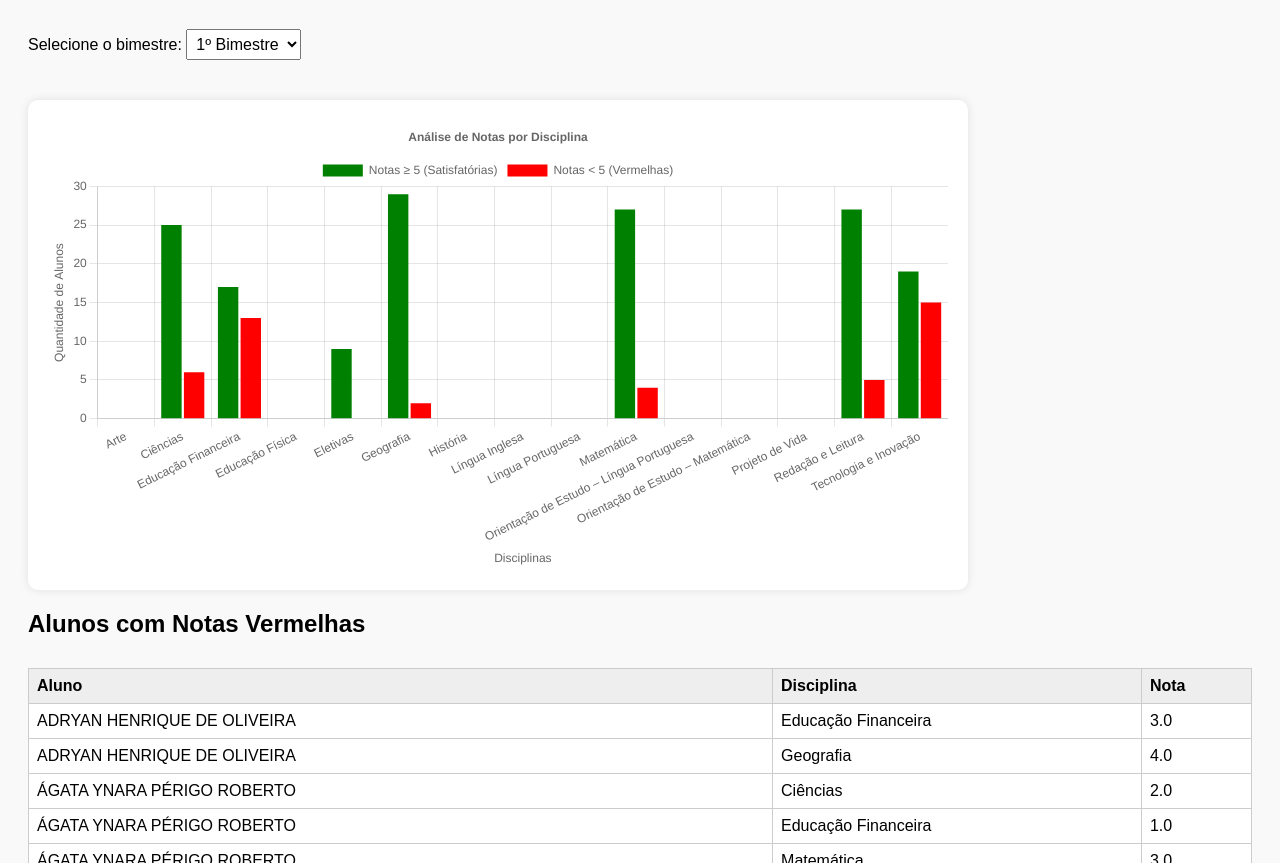
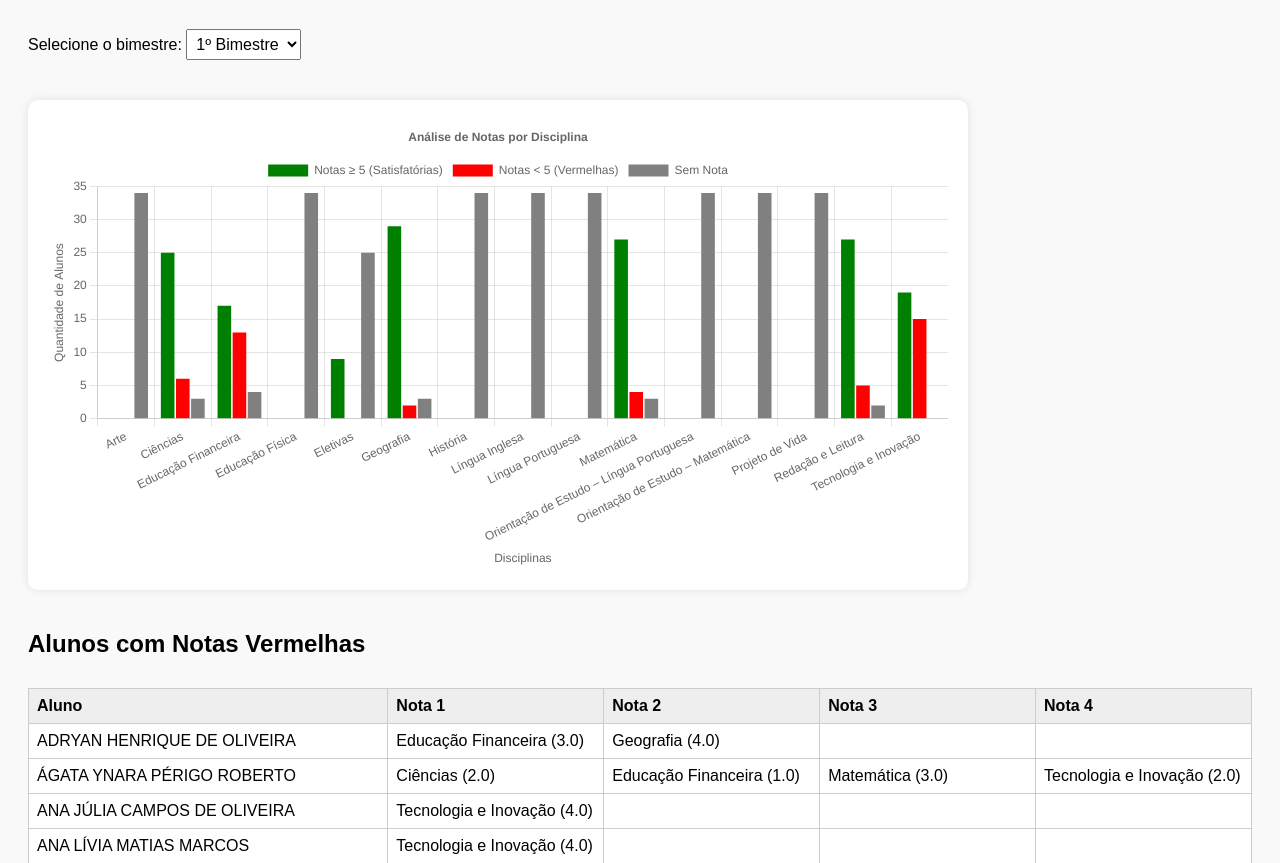
Before and after one commit to professorgaldino/6a, a plain HTML site: page analise.html in a window 1280 px wide. Shown: the part 89-952 px from the top of the page. Drawn offline with nearby package versions, Linux system fonts and the light colour scheme.

Commit message:
Update analise.html
Item | Descrição | Status
1️⃣ | Seleção de bimestre via caixa de seleção (dados1 a dados4) | ✅
2️⃣ | Gráfico com notas vermelhas (<5) e satisfatórias (≥5) | ✅
3️⃣ | Inclusão de disciplinas mesmo sem nota lançada | ✅
4️⃣ | Exibição de mensagem se não houver dados no bimestre | ✅
5️⃣ | Tabela com alunos com notas vermelhas, com colunas por disciplina | ✅
6️⃣ | Inclusão de uma terceira barra no gráfico para "sem nota" | ✅
7️⃣ | Tabela adicional com alunos que não têm nota lançada por disciplina | ✅

```diff
--- a/analise.html
+++ b/analise.html
@@ -45,6 +45,9 @@
     th {
       background-color: #eee;
     }
+    h2 {
+      margin-top: 40px;
+    }
   </style>
 </head>
 <body>
@@ -89,6 +92,7 @@
         const analise = {};
         const todasDisciplinas = new Set();
         const notasVermelhas = [];
+        const semNotas = [];
         let encontrouNota = false;
 
         for (const id in dados) {
@@ -99,7 +103,7 @@
         }
 
         todasDisciplinas.forEach(disc => {
-          analise[disc] = { boas: 0, ruins: 0 };
+          analise[disc] = { boas: 0, ruins: 0, semnota: 0 };
         });
 
         for (const id in dados) {
@@ -107,10 +111,15 @@
           if (!aluno) continue;
 
           const disciplinas = dados[id];
-          for (const disc in disciplinas) {
-            const notaStr = disciplinas[disc].notas[bimestre - 1];
+          todasDisciplinas.forEach(disc => {
+            const notaStr = disciplinas?.[disc]?.notas?.[bimestre - 1];
             const nota = parseFloat(notaStr);
-            if (isNaN(nota)) continue;
+
+            if (notaStr === '-' || notaStr === undefined || isNaN(nota)) {
+              analise[disc].semnota++;
+              semNotas.push({ aluno: aluno.nome, disciplina: disc });
+              return;
+            }
 
             encontrouNota = true;
 
@@ -124,7 +133,7 @@
                 nota: nota.toFixed(1)
               });
             }
-          }
+          });
         }
 
         if (todasDisciplinas.size === 0) {
@@ -140,7 +149,7 @@
         }
 
         atualizarGrafico(analise);
-        gerarTabela(notasVermelhas);
+        gerarTabelas(notasVermelhas, semNotas);
       } catch (error) {
         mensagem.textContent = 'Erro ao carregar os dados.';
         console.error(error);
@@ -152,6 +161,7 @@
       const labels = Object.keys(analise);
       const boas = labels.map(d => analise[d].boas);
       const ruins = labels.map(d => analise[d].ruins);
+      const semnota = labels.map(d => analise[d].semnota);
 
       if (graficoNotas) graficoNotas.destroy();
 
@@ -169,6 +179,11 @@
               label: 'Notas < 5 (Vermelhas)',
               data: ruins,
               backgroundColor: 'red'
+            },
+            {
+              label: 'Sem Nota',
+              data: semnota,
+              backgroundColor: 'gray'
             }
           ]
         },
@@ -202,25 +217,51 @@
       });
     }
 
-    function gerarTabela(notas) {
+    function gerarTabelas(notas, semNotas) {
+      let html = '';
+
+      // Agrupar disciplinas com notas vermelhas por aluno
+      const vermelhasPorAluno = {};
+      notas.forEach(item => {
+        if (!vermelhasPorAluno[item.aluno]) {
+          vermelhasPorAluno[item.aluno] = [];
+        }
+        vermelhasPorAluno[item.aluno].push(`${item.disciplina} (${item.nota})`);
+      });
+
+      // Tabela de notas vermelhas
       if (notas.length === 0) {
-        tabelaContainer.innerHTML = '<p><em>Nenhum aluno com nota vermelha neste bimestre.</em></p>';
-        return;
+        html += '<p><em>Nenhum aluno com nota vermelha neste bimestre.</em></p>';
+      } else {
+        html += '<h2>Alunos com Notas Vermelhas</h2>';
+        html += '<table>';
+        html += '<tr><th>Aluno</th><th>Nota 1</th><th>Nota 2</th><th>Nota 3</th><th>Nota 4</th></tr>';
+
+        for (const aluno in vermelhasPorAluno) {
+          const disciplinas = vermelhasPorAluno[aluno];
+          html += `<tr><td>${aluno}</td>`;
+          for (let i = 0; i < 4; i++) {
+            html += `<td>${disciplinas[i] || ''}</td>`;
+          }
+          html += `</tr>`;
+        }
+
+        html += '</table>';
       }
 
-      let html = '<h2>Alunos com Notas Vermelhas</h2>';
-      html += '<table>';
-      html += '<tr><th>Aluno</th><th>Disciplina</th><th>Nota</th></tr>';
+      // Tabela de alunos sem nota
+      if (semNotas.length === 0) {
+        html += '<p><em>Todos os alunos têm notas lançadas.</em></p>';
+      } else {
+        html += '<h2>Alunos Sem Nota Lançada</h2>';
+        html += '<table>';
+        html += '<tr><th>Aluno</th><th>Disciplina</th></tr>';
+        semNotas.forEach(item => {
+          html += `<tr><td>${item.aluno}</td><td>${item.disciplina}</td></tr>`;
+        });
+        html += '</table>';
+      }
 
-      notas.forEach(item => {
-        html += `<tr>
-          <td>${item.aluno}</td>
-          <td>${item.disciplina}</td>
-          <td>${item.nota}</td>
-        </tr>`;
-      });
-
-      html += '</table>';
       tabelaContainer.innerHTML = html;
     }
 
```
